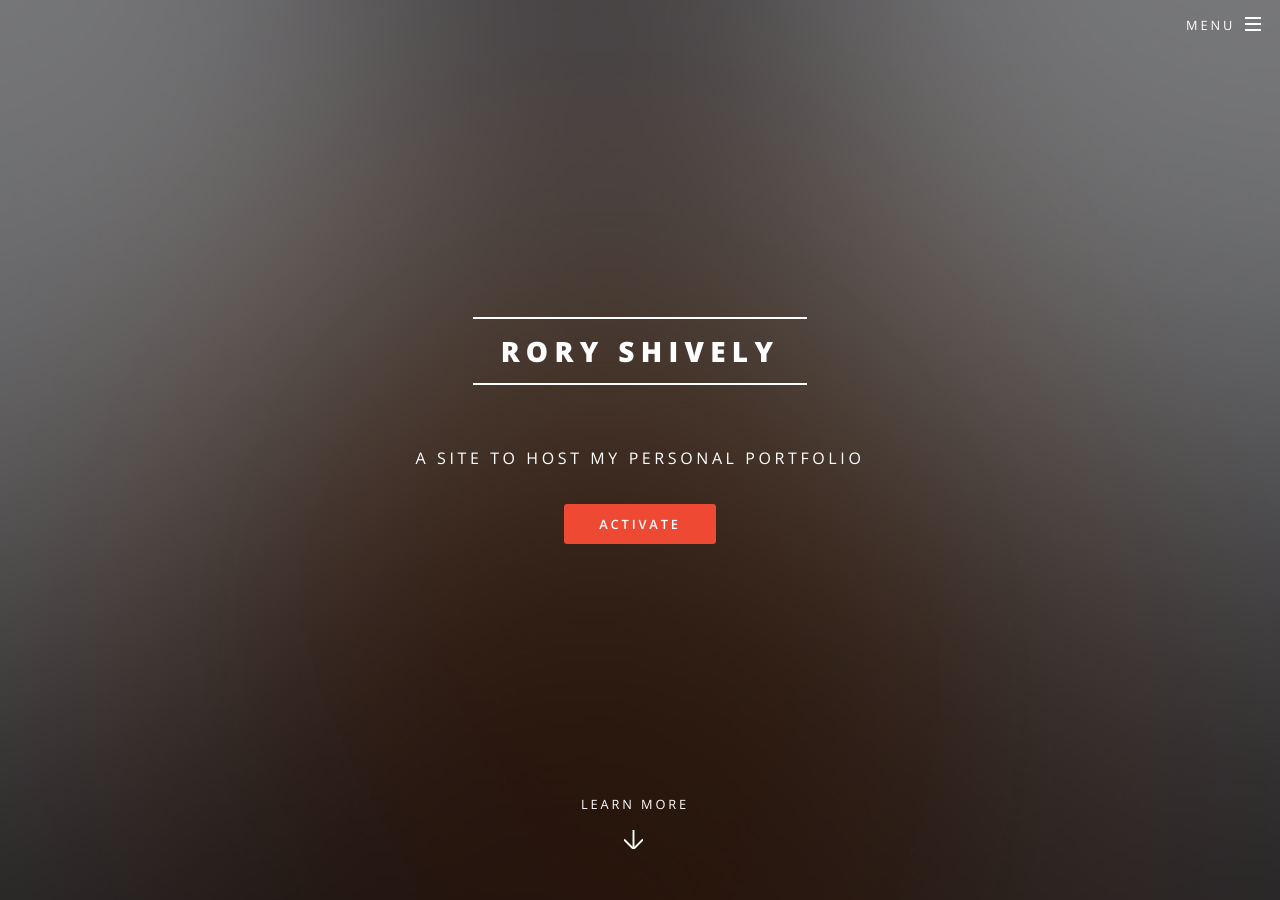
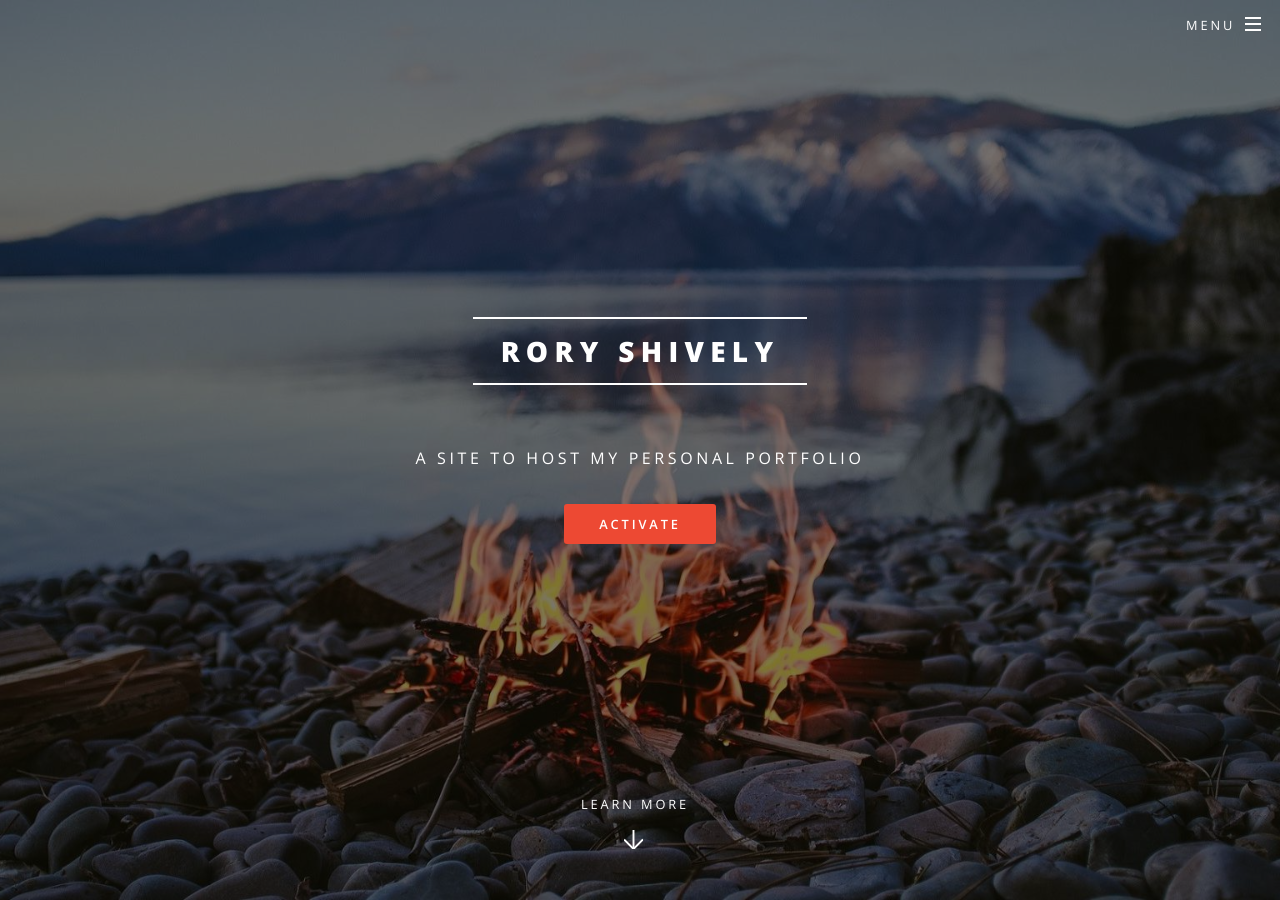
Before and after one commit to RoryShively/RoryShively.github.io, a Jekyll site: the page built from index.html, in a window 1280 px wide and 900 px high. Built offline with Jekyll 4.4.1, drawn with Linux system fonts in a browser that asks for light colours.

Commit message:
changed background image

```diff
--- a/_includes/header.html
+++ b/_includes/header.html
@@ -13,10 +13,10 @@
             <li><a href="{{ my_page.url | prepend: site.baseurl }}">{{ my_page.title }}</a></li>
             {% endif %}
             {% endfor %}
-            <li><a href="#">Sign Up</a></li>
+            <!-- <li><a href="#">Sign Up</a></li>
             <li><a href="#">Log In</a></li>
             <li><a href="{{ "/feed.xml" | prepend: site.baseurl }}"
-                   class="icon fa-feed"> RSS Feed</a></li>
+                   class="icon fa-feed"> RSS Feed</a></li> -->
           </ul>
         </div>
       </li>
--- a/css/main.scss
+++ b/css/main.scss
@@ -1675,7 +1675,7 @@ $baseurl: '{{ site.baseurl }}/images';
 	#main {
 		> header {
 			@include padding(12em, 0);
-			@include vendor('background-image', ('linear-gradient(top, rgba(0,0,0,0.5), rgba(0,0,0,0.5))', 'url("#{$baseurl}/banner.jpg")'));
+			@include vendor('background-image', ('linear-gradient(top, rgba(0,0,0,0.5), rgba(0,0,0,0.5))', 'url("#{$baseurl}/background1.jpg")'));
 			background-attachment: fixed;
 			background-position: center center;
 			background-repeat: no-repeat;
@@ -1800,7 +1800,7 @@ $baseurl: '{{ site.baseurl }}/images';
 
 	body.landing {
 		#page-wrapper {
-			@include vendor('background-image', ('linear-gradient(top, rgba(0,0,0,0.5), rgba(0,0,0,0.5))', 'url("#{$baseurl}/banner.jpg")'));
+			@include vendor('background-image', ('linear-gradient(top, rgba(0,0,0,0.5), rgba(0,0,0,0.5))', 'url("#{$baseurl}/background1.jpg")'));
 			background-attachment: fixed;
 			background-position: center center;
 			background-repeat: no-repeat;
@@ -1821,7 +1821,7 @@ $baseurl: '{{ site.baseurl }}/images';
 
 			#banner,
 			.wrapper.style4 {
-				@include vendor('background-image', ('linear-gradient(top, rgba(0,0,0,0.5), rgba(0,0,0,0.5))', 'url("#{$baseurl}/banner.jpg")'));
+				@include vendor('background-image', ('linear-gradient(top, rgba(0,0,0,0.5), rgba(0,0,0,0.5))', 'url("#{$baseurl}/background1.jpg")'));
 				background-position: center center;
 				background-repeat: no-repeat;
 				background-size: cover;
```
